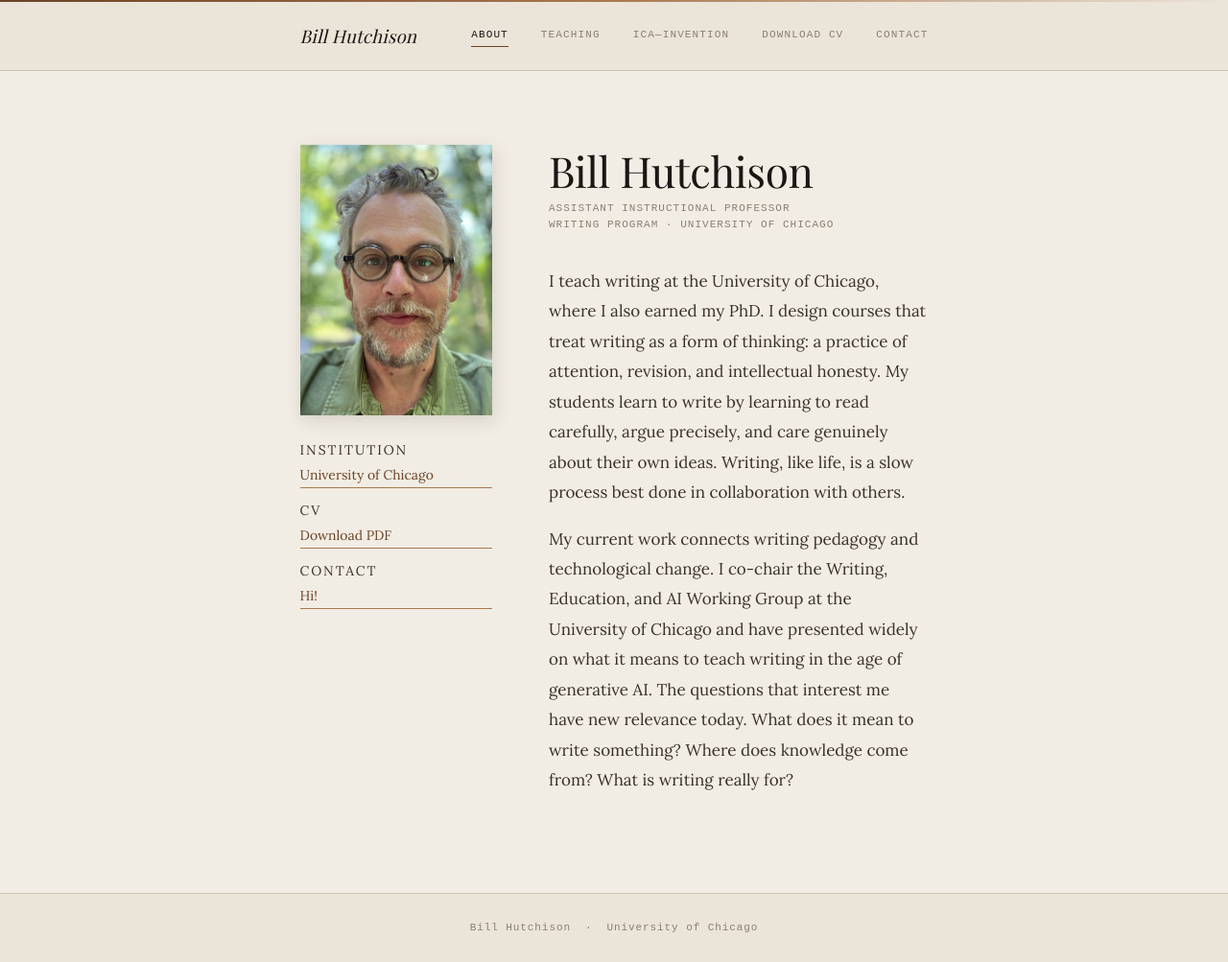
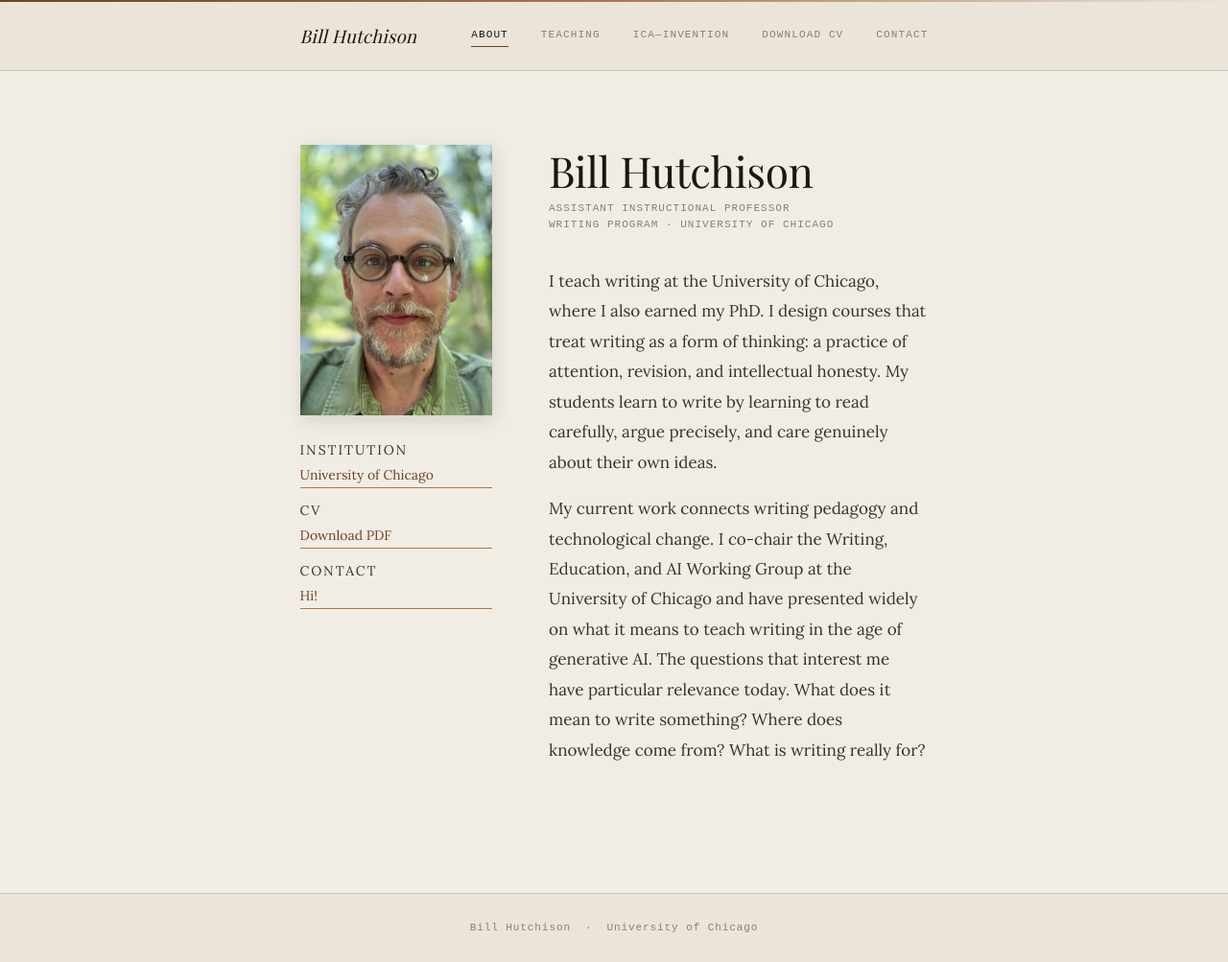
Before and after one commit to bill-hutchison/anthologist-org, a Jekyll site: the page built from index.md, in a window 1280 px wide and 1003 px high. Shown: the whole window at 96% size. Built offline with Jekyll 4.4.1, drawn with Linux system fonts in a browser that asks for light colours; some web fonts are replaced.

Commit message:
Add Anya site config, bio, and publications

```diff
--- a/index.md
+++ b/index.md
@@ -30,9 +30,9 @@ permalink: /
     <h1>Bill Hutchison</h1>
     <span class="role">Assistant Instructional Professor<br>Writing Program · University of Chicago</span>
 
-    <p>I teach writing at the University of Chicago, where I also earned my PhD. I design courses that treat writing as a form of thinking: a practice of attention, revision, and intellectual honesty. My students learn to write by learning to read carefully, argue precisely, and care genuinely about their own ideas. Writing, like life, is a slow process best done in collaboration with others.</p>
+    <p>I teach writing at the University of Chicago, where I also earned my PhD. I design courses that treat writing as a form of thinking: a practice of attention, revision, and intellectual honesty. My students learn to write by learning to read carefully, argue precisely, and care genuinely about their own ideas.</p>
 
-    <p>My current work connects writing pedagogy and technological change. I co-chair the Writing, Education, and AI Working Group at the University of Chicago and have presented widely on what it means to teach writing in the age of generative AI. The questions that interest me have new relevance today. What does it mean to write something? Where does knowledge come from? What is writing really for?</p>
+    <p>My current work connects writing pedagogy and technological change. I co-chair the Writing, Education, and AI Working Group at the University of Chicago and have presented widely on what it means to teach writing in the age of generative AI. The questions that interest me have particular relevance today. What does it mean to write something? Where does knowledge come from? What is writing really for?</p>
   </div>
 
 </div>
```
Also changed, not shown: 2 other files.
